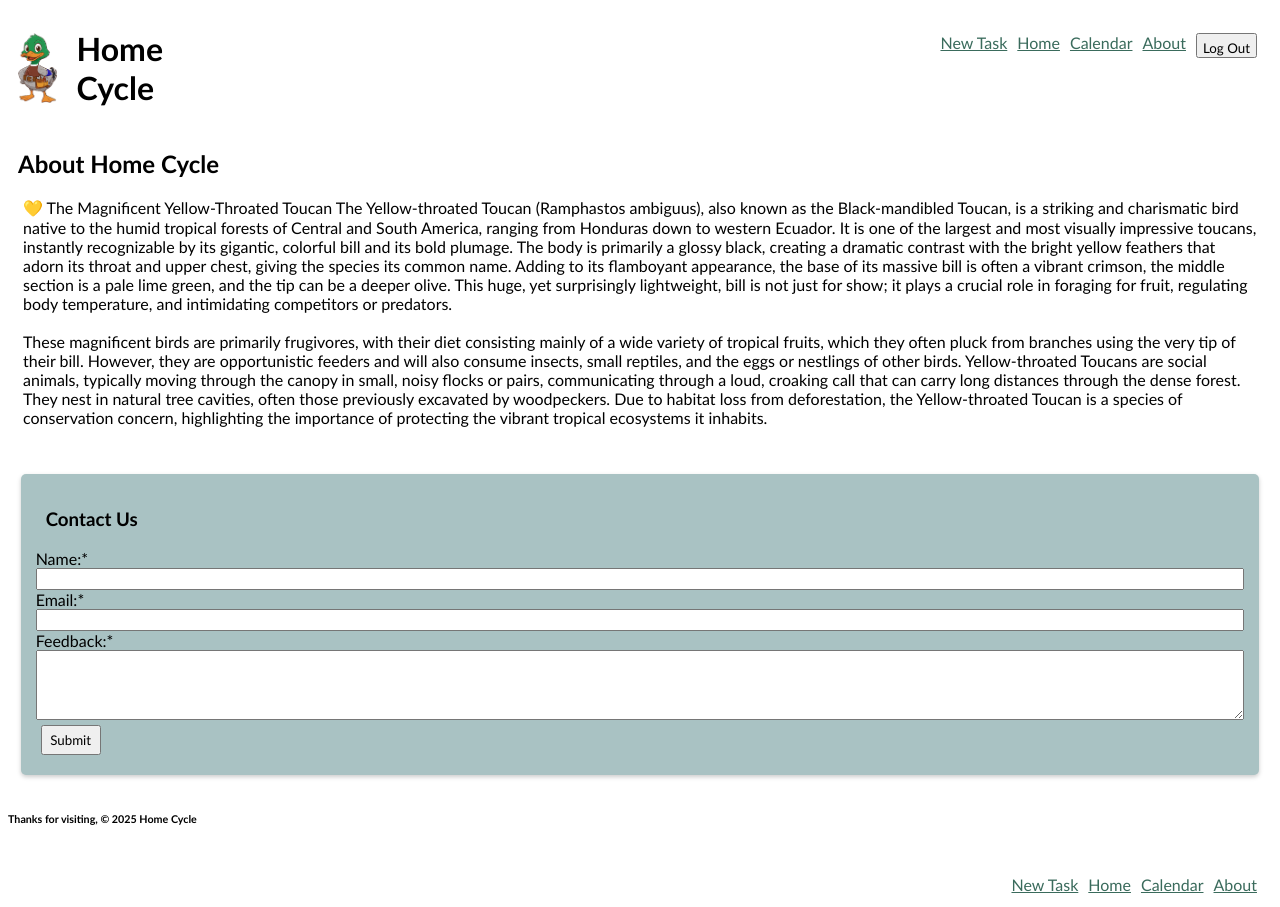
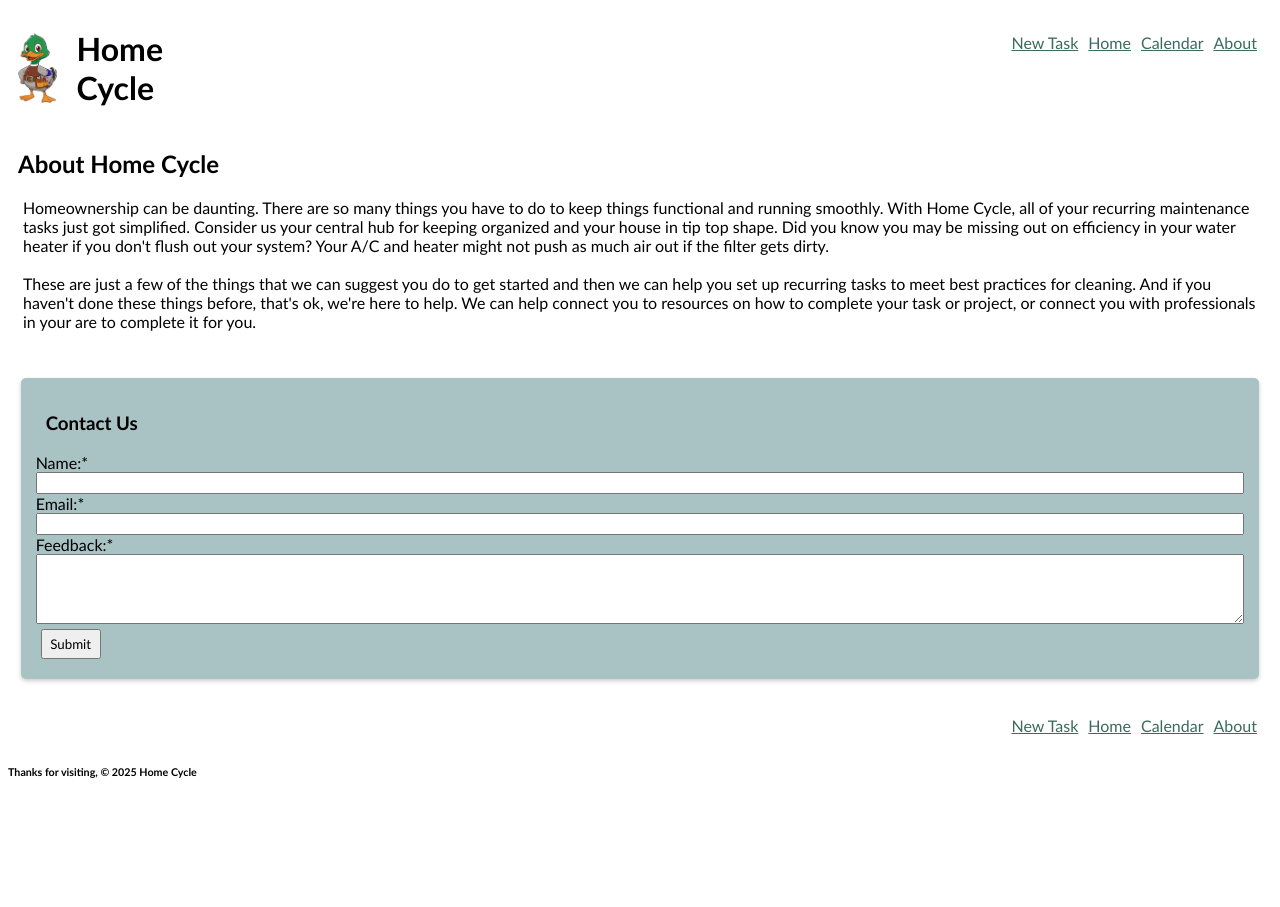
Before and after one commit to capndenney/home-cycle, a React (Vite) app: page /about in a window 1280 px wide. After the commit the page ends 811 px from the top, so only its background shows below. Built offline with nearby package versions, Linux system fonts and the light colour scheme.

Commit message:
added about and home page descriptions

```diff
--- a/src/App.jsx
+++ b/src/App.jsx
@@ -13,7 +13,7 @@ import LogIn from "./components/pages/LogIn.jsx";
 import sampleTasks from "./sampleData/sampleTasks.js";
 
 function App() {
-  const [logInStatus, setLogInStatus] = useState(true); //TODO: toggle to false
+  const [logInStatus, setLogInStatus] = useState(false);
   const [taskArray, setTaskArray] = useState(sampleTasks);
   const [clicked, setClicked] = useState(0);
 
--- a/src/components/common/Card.jsx
+++ b/src/components/common/Card.jsx
@@ -1,11 +1,9 @@
 import "./card.css";
-import Spacer from "./Spacer";
 
 const Card = ({ viewType, children }) => {
   return (
     <>
       <div className={`card ${viewType}`}>{children}</div>
-      {/* <Spacer /> */}
     </>
   );
 };
--- a/src/components/common/EditTask.jsx
+++ b/src/components/common/EditTask.jsx
@@ -90,7 +90,7 @@ const EditTask = ({ saveTask, tasks }) => {
   return (
     <Card viewType="edit add-blur">
       <h3>{titleData}</h3>
-      <p>{loadedTaskData.taskId}</p>
+      <p>Task ID: {loadedTaskData.taskId}</p>
       <Input
         label="Title"
         id={`input-title-${loadedTaskData.taskId}`}
--- a/src/components/common/Spacer.jsx
+++ /dev/null
@@ -1,12 +0,0 @@
-const Spacer = ({ marginX, marginY, character }) => {
-  return (
-    <div
-      className="spacer"
-      style={{ margin: `${marginX || 0} ${marginY || 0}` }}
-    >
-      {character || ""}
-    </div>
-  );
-};
-
-export default Spacer;
--- a/src/components/common/TaskCard.jsx
+++ b/src/components/common/TaskCard.jsx
@@ -26,8 +26,6 @@ const TaskCard = ({
     saveTask(updatedTask);
   };
 
-  console.log(loadedId);
-
   return (
     <Card viewType="view" id={loadedId} taskId={loadedId}>
       <h3>{title}</h3>
--- a/src/components/layout/Footer.jsx
+++ b/src/components/layout/Footer.jsx
@@ -6,8 +6,8 @@ const Footer = () => {
 
   return (
     <footer>
+      <Nav />
       <h6>Thanks for visiting, &copy; {year} Home Cycle </h6>
-      <Nav />
     </footer>
   );
 };
--- a/src/components/pages/About.jsx
+++ b/src/components/pages/About.jsx
@@ -24,34 +24,7 @@ const About = () => {
     <div id="about-page">
       <h2>About Home Cycle</h2>
       <p>
-        💛 The Magnificent Yellow-Throated Toucan The Yellow-throated Toucan
-        (Ramphastos ambiguus), also known as the Black-mandibled Toucan, is a
-        striking and charismatic bird native to the humid tropical forests of
-        Central and South America, ranging from Honduras down to western
-        Ecuador. It is one of the largest and most visually impressive toucans,
-        instantly recognizable by its gigantic, colorful bill and its bold
-        plumage. The body is primarily a glossy black, creating a dramatic
-        contrast with the bright yellow feathers that adorn its throat and upper
-        chest, giving the species its common name. Adding to its flamboyant
-        appearance, the base of its massive bill is often a vibrant crimson, the
-        middle section is a pale lime green, and the tip can be a deeper olive.
-        This huge, yet surprisingly lightweight, bill is not just for show; it
-        plays a crucial role in foraging for fruit, regulating body temperature,
-        and intimidating competitors or predators.
-        <br />
-        <br />
-        These magnificent birds are primarily frugivores, with their diet
-        consisting mainly of a wide variety of tropical fruits, which they often
-        pluck from branches using the very tip of their bill. However, they are
-        opportunistic feeders and will also consume insects, small reptiles, and
-        the eggs or nestlings of other birds. Yellow-throated Toucans are social
-        animals, typically moving through the canopy in small, noisy flocks or
-        pairs, communicating through a loud, croaking call that can carry long
-        distances through the dense forest. They nest in natural tree cavities,
-        often those previously excavated by woodpeckers. Due to habitat loss
-        from deforestation, the Yellow-throated Toucan is a species of
-        conservation concern, highlighting the importance of protecting the
-        vibrant tropical ecosystems it inhabits.
+Homeownership can be daunting.  There are so many things you have to do to keep things functional and running smoothly.  With Home Cycle, all of your recurring maintenance tasks just got simplified.  Consider us your central hub for keeping organized and your house in tip top shape.  Did you know you may be missing out on efficiency in your water heater if you don't flush out your system? Your A/C and heater might not push as much air out if the filter gets dirty. <br/><br/>These are just a few of the things that we can suggest you do to get started and then we can help you set up recurring tasks to meet best practices for cleaning.  And if you haven't done these things before, that's ok, we're here to help.  We can help connect you to resources on how to complete your task or project, or connect you with professionals in your are to complete it for you.
       </p>
       <br />
       <div className="feedback-form">
--- a/src/components/pages/CalendarOverview.jsx
+++ b/src/components/pages/CalendarOverview.jsx
@@ -2,9 +2,9 @@ import { DayPicker } from "react-day-picker";
 
 const CalendarOverview = () => {
   return (
-    <DayPicker>TODO: Load Calendar with tasks</DayPicker>
+    <DayPicker>TODO: Load Calendar with markers on days with tasks</DayPicker>
 
-    // TODO: Do we want to load next 'x' upcoming tasks?
+    // TODO: Load tasks for current month as cards below
   );
 };
 
--- a/src/components/pages/LogIn.jsx
+++ b/src/components/pages/LogIn.jsx
@@ -31,6 +31,7 @@ const LogIn = ({ setLogInStatus, clicked, setClicked }) => {
   };
 
   return (
+    <>
       <div className="log-in card add-blur">
         <h2>Log In</h2>
         {clicked > 0 && <h4 className="invalid">Invalid Credentials!</h4>}
@@ -50,6 +51,8 @@ const LogIn = ({ setLogInStatus, clicked, setClicked }) => {
         />
         <Button label="Log In" id="log-in-button" handleClick={handleClick} />
       </div>
+      <p className="about intro card">Home Cycle is the solution to recurring maintenance around the home. As a homeowner, I have lots of small things I have to do every day, week, month and year it seems.  I built this to help me stay organized, and hopefully it does the same for others.</p>
+    </>
   );
 };
 
--- a/src/sampleData/sampleTasks.js
+++ b/src/sampleData/sampleTasks.js
@@ -1,89 +1,89 @@
 const sampleTasks = [
   {
     taskId: 1,
-    title: "Review Project Proposal",
+    title: "Change A/C Filter",
     description:
-      "Go over the Q3 marketing project proposal and provide feedback to the team.",
-    dueDate: "2025-11-15T09:00:00Z",
-    createdDate: "2025-11-01T10:30:00Z",
+      "Need 16x25x1 filter, door requires a phillips head screwdriver",
+    dueDate: "2025-11-26T09:00:00Z",
+    createdDate: "2025-11-21T10:30:00Z",
     completed: false,
   },
   {
     taskId: 2,
-    title: "Send Invoice to Client A",
+    title: "Rake the leaves",
     description:
-      "Generate and send the monthly invoice to Client A for October's work.",
-    dueDate: "2025-11-05T17:00:00Z",
-    createdDate: "2025-10-30T14:45:00Z",
+      "Rake and bag the leaves, set to curb with trash",
+    dueDate: "2025-12-05T17:00:00Z",
+    createdDate: "2025-11-01T14:45:00Z",
     completed: true,
   },
   {
     taskId: 3,
-    title: "Setup Dev Environment",
+    title: "Clean out the gutters",
     description:
-      "Install all necessary dependencies and clone the main repository for the new feature branch.",
-    dueDate: "2025-11-08T12:00:00Z",
+      "Clear all gutters of leaves and debris before first snow",
+    dueDate: "2025-12-12T12:00:00Z",
     createdDate: "2025-11-03T08:15:00Z",
     completed: false,
   },
   {
     taskId: 4,
-    title: "Team Standup Meeting",
-    description: "Daily brief meeting to discuss progress and blockers.",
+    title: "Flush Tankless Water heater",
+    description: "Need 2 gal. white vinegar and to borrow sump kit. Rinnai gas.",
     dueDate: "2025-11-05T09:30:00Z",
     createdDate: "2025-11-04T18:00:00Z",
     completed: true,
   },
   {
     taskId: 5,
-    title: "Write Blog Post Draft",
+    title: "Dust Ceiling Fans",
     description:
-      "Draft the initial content for the 'Top 5 JavaScript Frameworks' blog post.",
+      "Tall duster is located in the front closet",
     dueDate: "2025-11-20T14:00:00Z",
-    createdDate: "2025-11-02T11:00:00Z",
+    createdDate: "2025-11-26T11:00:00Z",
     completed: false,
   },
   {
     taskId: 6,
-    title: "Update CRM Contact List",
+    title: "Add winter air to tires",
     description:
-      "Verify and update contact information for all key stakeholders in the CRM.",
+      "Tires rated for 39 PSI",
     dueDate: "2025-11-10T16:00:00Z",
     createdDate: "2025-11-01T15:00:00Z",
     completed: false,
   },
   {
     taskId: 7,
-    title: "Book Travel for Conference",
+    title: "Cut back flower beds for winter",
     description:
-      "Secure flights and hotel reservation for the upcoming industry conference in January.",
+      "Check per flower for length, bag clippings and put out with trash",
     dueDate: "2025-11-30T23:59:59Z",
     createdDate: "2025-10-25T09:00:00Z",
     completed: false,
   },
   {
     taskId: 8,
-    title: "Complete Training Module 3",
+    title: "Decorate for Christmas",
     description:
-      "Finish the required security training module 3 on data privacy.",
+      "Vacuum floors before putting the tree down!",
     dueDate: "2025-11-07T10:00:00Z",
     createdDate: "2025-11-04T13:00:00Z",
     completed: false,
   },
   {
     taskId: 9,
-    title: "Debug Login Issue",
+    title: "Take Down Christmas Tree",
     description:
-      "Investigate and fix the intermittent issue preventing some users from logging in.",
-    dueDate: "2025-11-12T17:00:00Z",
+      "Vacuum floors after taking it down.",
+    dueDate: "2026-01-07T17:00:00Z",
     createdDate: "2025-11-05T09:00:00Z",
     completed: false,
   },
   {
     taskId: 10,
-    title: "Prepare Q4 Budget Report",
+    title: "Sharpen Lawn Mower Blades",
     description:
-      "Compile all expense and revenue data for the preliminary Q4 financial report.",
+      "3/4\" Impact socket to remove blade ",
     dueDate: "2025-11-25T11:00:00Z",
     createdDate: "2025-11-05T14:00:00Z",
     completed: false,
```
Also changed, not shown: src/components/common/Calendar.jsx (deleted). Lines whose indentation alone changed are shown as unchanged.
